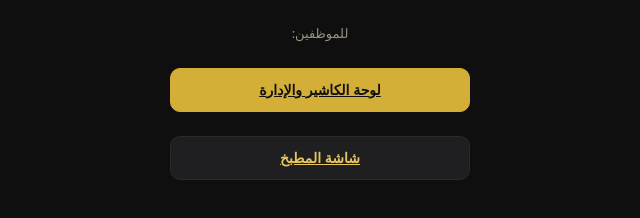
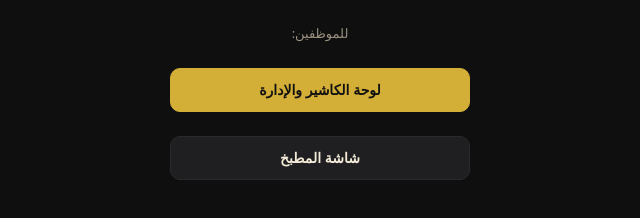
Before and after one commit to jadkraeem/mr-black-cafe, a plain HTML site: page index.html in a window 1280 px wide. Shown: the part 188-406 px from the top of the page, 320-960 px from the left. Drawn offline with Linux system fonts and the light colour scheme.

Commit message:
Remove underline from link buttons
Co-Authored-By: Claude Opus 5.5 <noreply@anthropic.com>

```diff
--- a/css/theme.css
+++ b/css/theme.css
@@ -54,7 +54,7 @@ h1, h2, h3 { font-family: var(--font-head); font-weight: 700; line-height: 1.3;
   padding: 10px 16px; border-radius: var(--r-sm); border: 1px solid var(--line);
   background: var(--card-2); cursor: pointer; font-weight: 700; font-size: 14px;
   transition: background .15s, border-color .15s, opacity .15s; white-space: nowrap;
-  min-height: 42px;
+  min-height: 42px; text-decoration: none; color: var(--text);
 }
 .btn:hover { border-color: #3a3a3d; }
 .btn:disabled { opacity: .55; cursor: not-allowed; }
```
